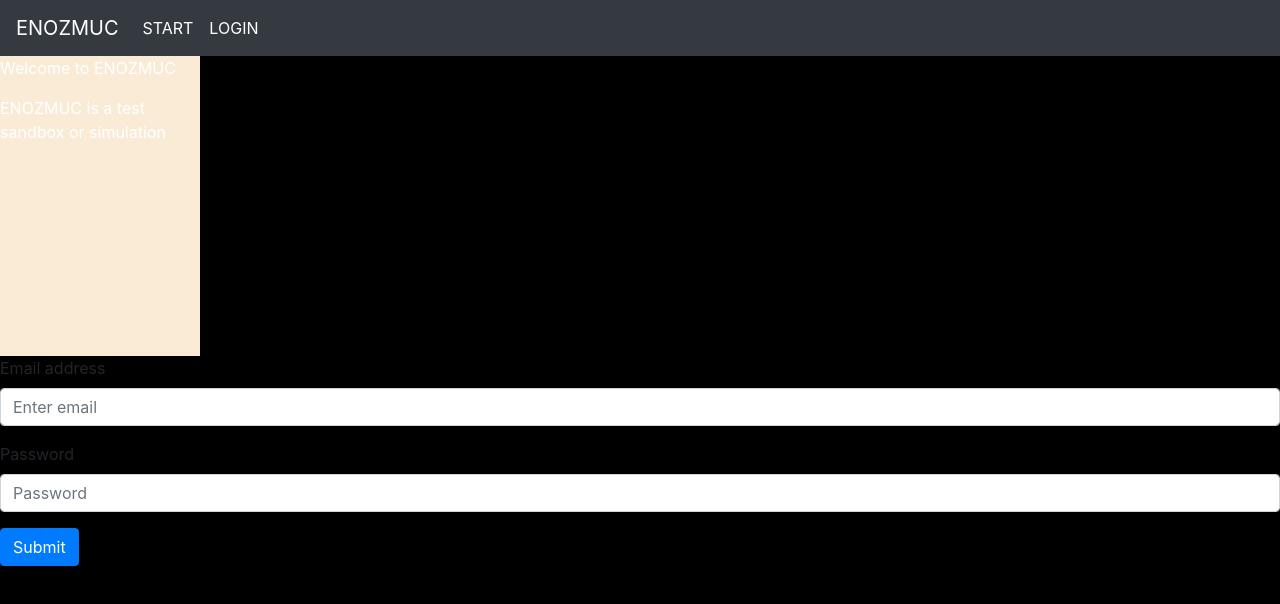
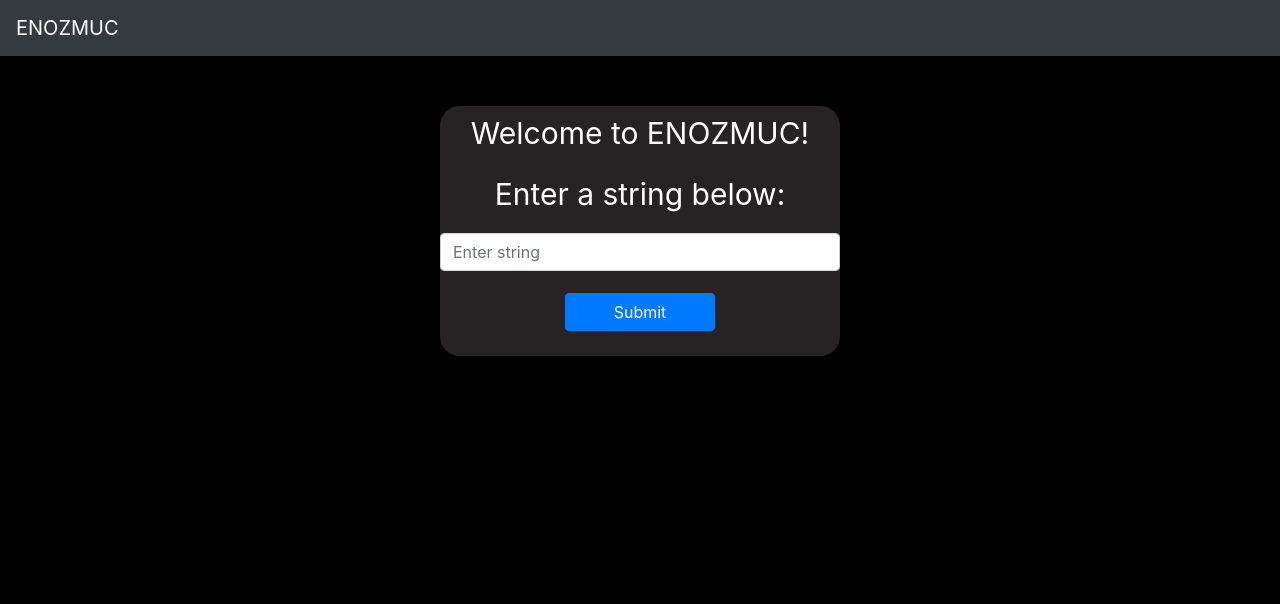
Before and after one commit to ArjunMehta01/enozmuc, a React (Create React App) app in the folder front_end/: page / in a window 1280 px wide. Shown: the top 604 px of the page. Built offline with nearby package versions, Linux system fonts and the light colour scheme.

Commit message:
Bare bone message

```diff
--- a/front_end/src/App.js
+++ b/front_end/src/App.js
@@ -1,13 +1,11 @@
 import "./App.css";
 import { Navbar } from "./components/Navbar";
 import { Landing } from "./components/Landing";
-import { Form } from "./components/Form";
 function App() {
 	return (
 		<>
 			<Navbar></Navbar>
 			<Landing></Landing>
-			<Form></Form>
 		</>
 	);
 }
--- a/front_end/src/components/Form.js
+++ /dev/null
@@ -1,31 +0,0 @@
-// Form obtained from: https://getbootstrap.com/docs/4.0/components/forms/
-import React from "react";
-
-export const Form = () => {
-	return (
-		<form>
-			<div className="form-group">
-				<label for="exampleInputEmail1">Email address</label>
-				<input
-					type="email"
-					className="form-control"
-					id="exampleInputEmail1"
-					aria-describedby="emailHelp"
-					placeholder="Enter email"
-				></input>
-			</div>
-			<div className="form-group">
-				<label for="exampleInputPassword1">Password</label>
-				<input
-					type="password"
-					className="form-control"
-					id="exampleInputPassword1"
-					placeholder="Password"
-				></input>
-			</div>
-			<button type="submit" className="btn btn-primary">
-				Submit
-			</button>
-		</form>
-	);
-};
--- a/front_end/src/components/Landing.css
+++ b/front_end/src/components/Landing.css
@@ -1,4 +1,4 @@
-.heading_name {
+.heading-name {
 	color: white;
 }
 
@@ -6,9 +6,28 @@
 	color: white;
 }
 
-.container-size {
-	color: white;
-	width: 200px;
-	height: 300px;
-	background-color: antiquewhite;
+.container-size-l {
+	color: black;
+	width: 400px;
+	height: 250px;
+	background-color: rgb(39, 34, 35);
+	border-radius: 20px;
+	text-align: center;
+	margin: auto;
+	margin-top: 50px;
+	padding-top: 5px;
+	margin-bottom: 50px;
+	font-size: 30px;
 }
+
+.input-s {
+	align-content: center;
+}
+
+.form-group {
+	align-content: center;
+}
+
+.btn {
+	width: 150px;
+}
--- a/front_end/src/components/Landing.js
+++ b/front_end/src/components/Landing.js
@@ -3,9 +3,25 @@ import "./Landing.css";
 
 export const Landing = () => {
 	return (
-		<div className="container-size">
-			<p className="heading_name">Welcome to ENOZMUC</p>
-			<p className="intro-para">ENOZMUC is a test sandbox or simulation</p>
+		<div className="container-size-l">
+			<div className="p-controller">
+				<p className="heading-name">Welcome to ENOZMUC!</p>
+				<p className="intro-para">Enter a string below:</p>
+			</div>
+			<form>
+				<div class="form-group">
+					<input
+						type="email"
+						class="form-control input-s"
+						id="exampleInputEmail1"
+						aria-describedby="emailHelp"
+						placeholder="Enter string"
+					></input>
+				</div>
+			</form>
+			<button type="submit" class="btn btn-primary">
+				Submit
+			</button>
 		</div>
 	);
 };
--- a/front_end/src/components/Navbar.js
+++ b/front_end/src/components/Navbar.js
@@ -18,20 +18,6 @@ export const Navbar = () => {
 			>
 				<span class="navbar-toggler-icon"></span>
 			</button>
-			<div class="collapse navbar-collapse" id="navbarNav">
-				<ul class="navbar-nav">
-					<li class="nav-item active">
-						<a class="nav-link" href="#">
-							START
-						</a>
-					</li>
-					<li class="nav-item active">
-						<a class="nav-link" href="#">
-							LOGIN
-						</a>
-					</li>
-				</ul>
-			</div>
 		</nav>
 	);
 };
```
Also changed, not shown: front_end/src/components/Form.css (deleted).
